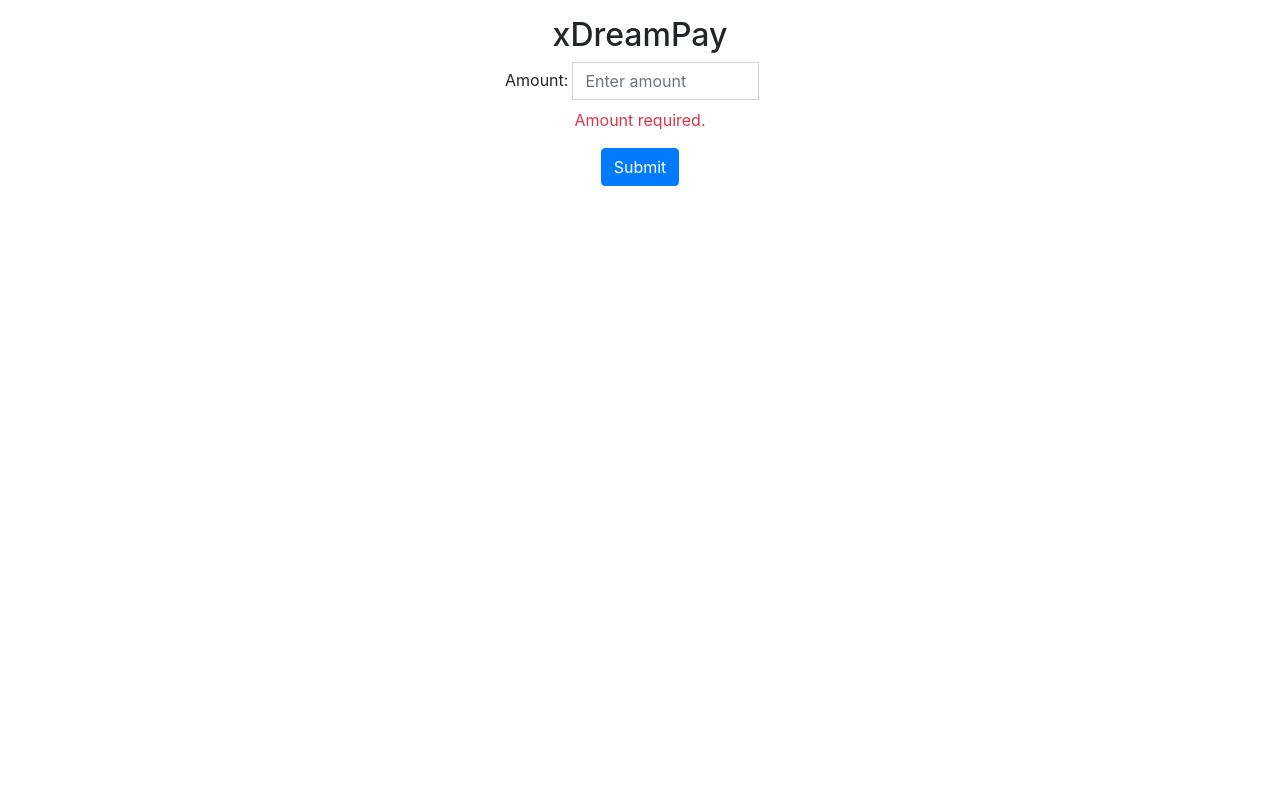
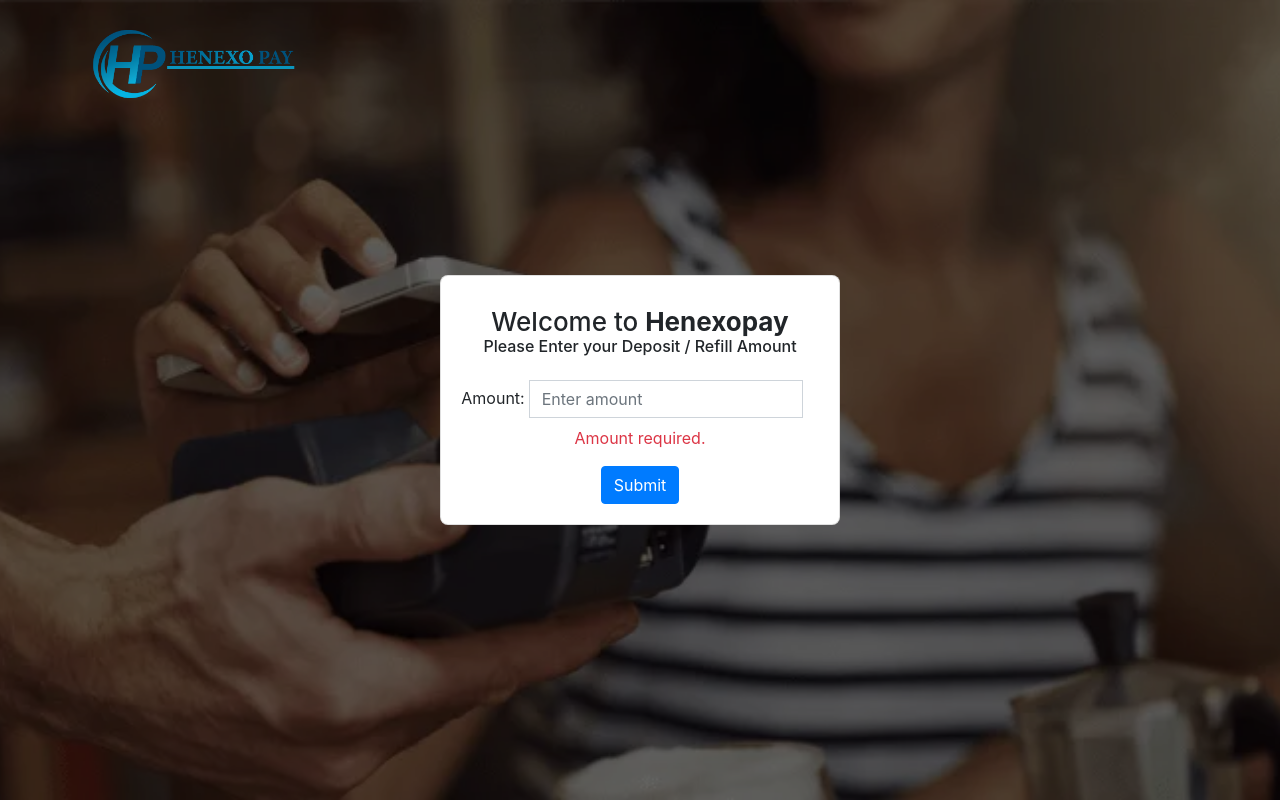
Before and after one commit to hetal-new/henexopay.com, a CodeIgniter app: page /database/index.php/xdreampay/pay in a window 1280 px wide. Run offline with CodeIgniter, Linux system fonts and the light colour scheme; data that the repository does not hold is empty.

Commit message:
design changes

```diff
--- a/application/controllers/Xdreampay.php
+++ b/application/controllers/Xdreampay.php
@@ -72,6 +72,7 @@ class Xdreampay extends CI_Controller {
 		$ch = curl_init($url);
 
 		curl_setopt($ch, CURLOPT_POSTFIELDS, $body);
+		curl_setopt($ch, CURLOPT_SSL_VERIFYPEER, true);
 		curl_setopt($ch, CURLOPT_HTTPHEADER, array('Content-Type:application/json'));
 		curl_setopt($ch, CURLOPT_RETURNTRANSFER, true);
 
--- a/application/views/xdreampay.php
+++ b/application/views/xdreampay.php
@@ -1,20 +1,95 @@
-<?php
-defined('BASEPATH') OR exit('No direct script access allowed');
-?><!DOCTYPE html>
-<html lang="en">
+
+
+
+
+
+<!DOCTYPE html>
+<html>
+
 <head>
-	<meta charset="utf-8">
-	<title>xDreamPay</title>
-	<link rel="stylesheet" href="https://cdn.jsdelivr.net/npm/bootstrap@4.0.0/dist/css/bootstrap.min.css" integrity="sha384-Gn5384xqQ1aoWXA+058RXPxPg6fy4IWvTNh0E263XmFcJlSAwiGgFAW/dAiS6JXm" crossorigin="anonymous">
+	<meta charset="UTF-8">
+	<meta name="viewport" content="width=device-width, initial-scale=1.0">
+	<title>Henexopay</title>
+	<link rel="stylesheet" href="https://cdn.jsdelivr.net/npm/bootstrap@4.0.0/dist/css/bootstrap.min.css">
+</head>
+<style>
+	#header {
+		transition: all 0.5s;
+		z-index: 997;
+		padding: 20px 0;
+	}
+	.fixed-top {
+		position: fixed;
+		top: 0;
+		right: 0;
+		left: 0;
+		z-index: 1030;
+	}
+	#xpay {
+		width: 100%;
+		height: 100vh;
+		background: url(<?=base_url("assets/image/payment.png")?>) top center;
+		background-size: cover;
+		position: relative;
+	}
+	section {
+		padding: 60px 0;
+		overflow: hidden;
+	}
+	#xpay {
+		background-attachment: fixed;
+	}
+	#xpay .xpay-container {
+		position: absolute;
+		bottom: 0;
+		top: 0;
+		left: 0;
+		right: 0;
+		display: flex;
+		justify-content: center;
+		align-items: center;
+		flex-direction: column;
+		text-align: center;
+		padding: 0 15px;
+	}
+	#xpay h3 {
 
-</head>
+		font-size: 26px;
+		padding: 10px 30px;
+		margin-bottom: 30px;
+		border-radius: 50px;
+	}
+	#xpay:before {
+		content: "";
+		background: rgba(0, 0, 0, 0.6);
+		position: absolute;
+		bottom: 0;
+		top: 0;
+		left: 0;
+		right: 0;
+	}
+	.card {
+		border-radius: 8px !important;
+	}
+</style>
 <body>
 
-<div class="container mt-3">
-	<h2 class="text-center">xDreamPay</h2>
+<header id="header" class="fixed-top">
+	<div class="container d-flex align-items-center justify-content-between">
+		<h1 class="logo">
+				<img alt="Henexopay" src="<?=base_url("assets/image/logo.png")?>" width="214">
+		</h1>
+	</div>
+</header>
+<section id="xpay">
+	<div class="xpay-container">
+		<div class="card">
+			<div class="card-body">
+				<h3 class="mb-0 pb-0">Welcome to <strong>Henexopay</strong></h3>
+				<h6 class="mb-4">Please Enter your Deposit / Refill Amount</h6>
 		     <form action="<?= base_url('/pay') ?>" method="post" class="">
 			<div class="form-row  justify-content-center">
-			<div class="form-group col-md-3 mb-2">
+				<div class="form-group col-md-12 mb-2">
 					<div class="input-group pr-3">
 						<label for="email" class="pr-1 align-self-end ">Amount:</label>
 						<input type="text" class="form-control" id="amount" placeholder="Enter amount" name="amount" value="<?php if(isset($amount)){ echo $amount;}?>">
@@ -37,8 +112,10 @@ defined('BASEPATH') OR exit('No direct script access allowed');
 			</div>
 
 		</form>
+			</div>
+		</div>
+	</div>
+</section>
+</body>
 
-</div>
-
-</body>
 </html>
```
Also changed, not shown: assets/image/logo.png (added), assets/image/payment.png (added). Lines whose indentation alone changed are shown as unchanged.
